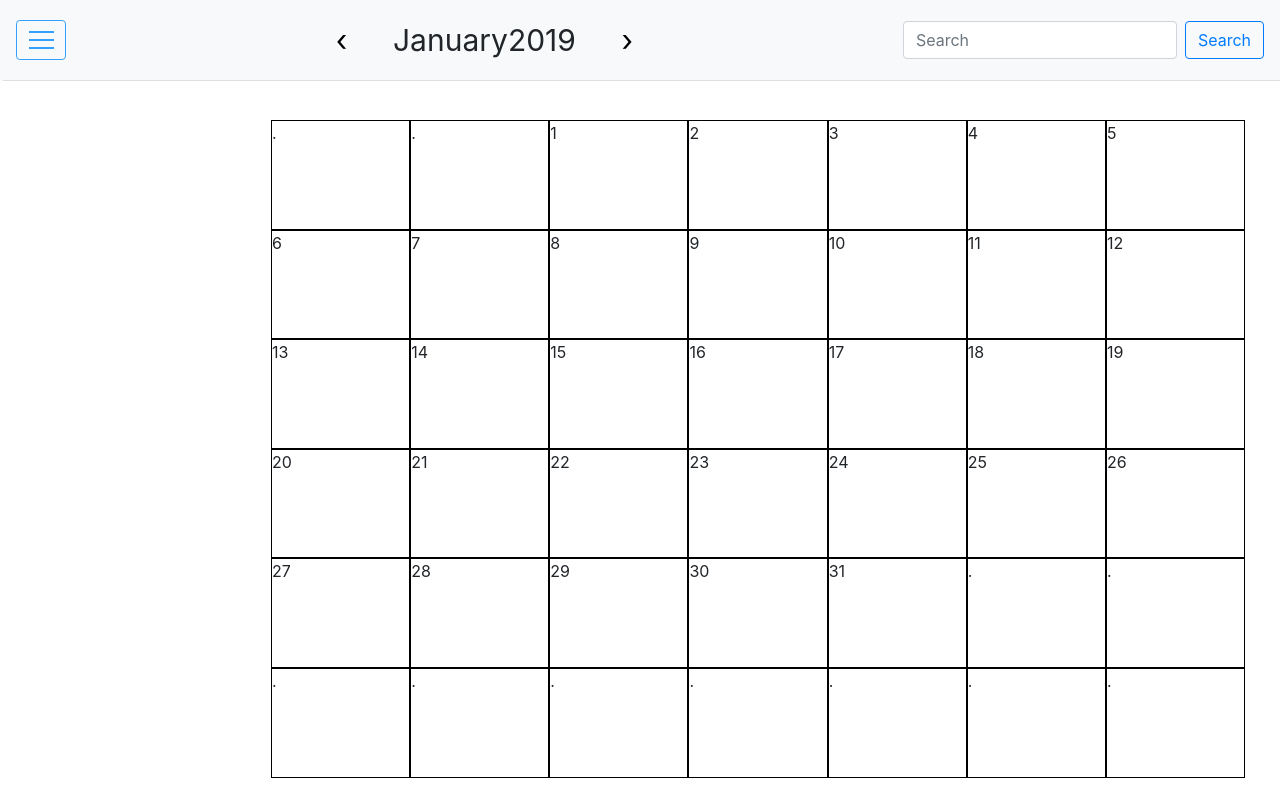
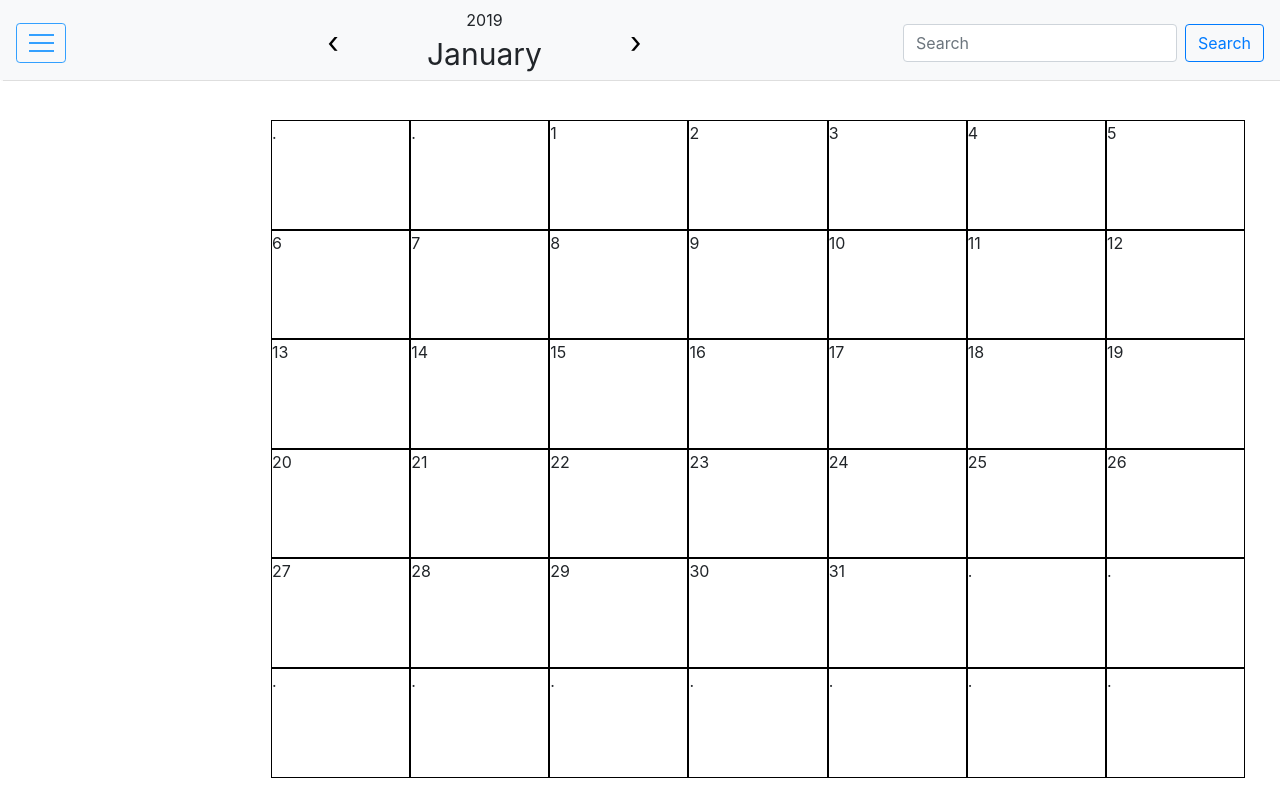
Before and after one commit to nickmckenney/calanderprojectMERN, a React (Create React App) app: page / in a window 1280 px wide. Built offline with nearby package versions, Linux system fonts and the light colour scheme; no server answers; what enzyme, enzyme-adapter-react-16 would draw is missing.

Commit message:
Added year indicator above months container

```diff
--- a/src/components/Navbar/Navbar.css
+++ b/src/components/Navbar/Navbar.css
@@ -11,3 +11,11 @@ button:focus {
     filter: brightness(95%);
     transition: 0.3s ease;
 }
+
+.month {
+    text-align: center;
+}
+
+.yearContainer {
+    font-size: 16px;
+}
--- a/src/components/Navbar/Navbar.js
+++ b/src/components/Navbar/Navbar.js
@@ -9,16 +9,13 @@ class Navbar extends Component {
   constructor(props) {
     super(props);
   }
-
   linkHandler(e) {
     e.preventDefault();
   }
-
   render() {
     return (
       <nav className="navbar navbar-light bg-light">
         <Accordion />
-
         <div className="monthContainer">
           <button
             onClick={() => this.props.clickHandlerPrev()}
@@ -27,8 +24,12 @@ class Navbar extends Component {
             &#8249;
           </button>
           <span className="month">
-            {this.props.months[this.props.month]}
-            {this.props.year}
+            <div className="yearContainer">
+              {this.props.year}
+            </div>
+            <div className="monthContainer">
+              {this.props.months[this.props.month]}
+            </div>
           </span>
           <button
             onClick={() => this.props.clickHandler()}
@@ -37,7 +38,6 @@ class Navbar extends Component {
             &#8250;
           </button>
         </div>
-
         <form className="form-inline my-2 my-lg-0">
           <input
             className="form-control mr-sm-2"
```
